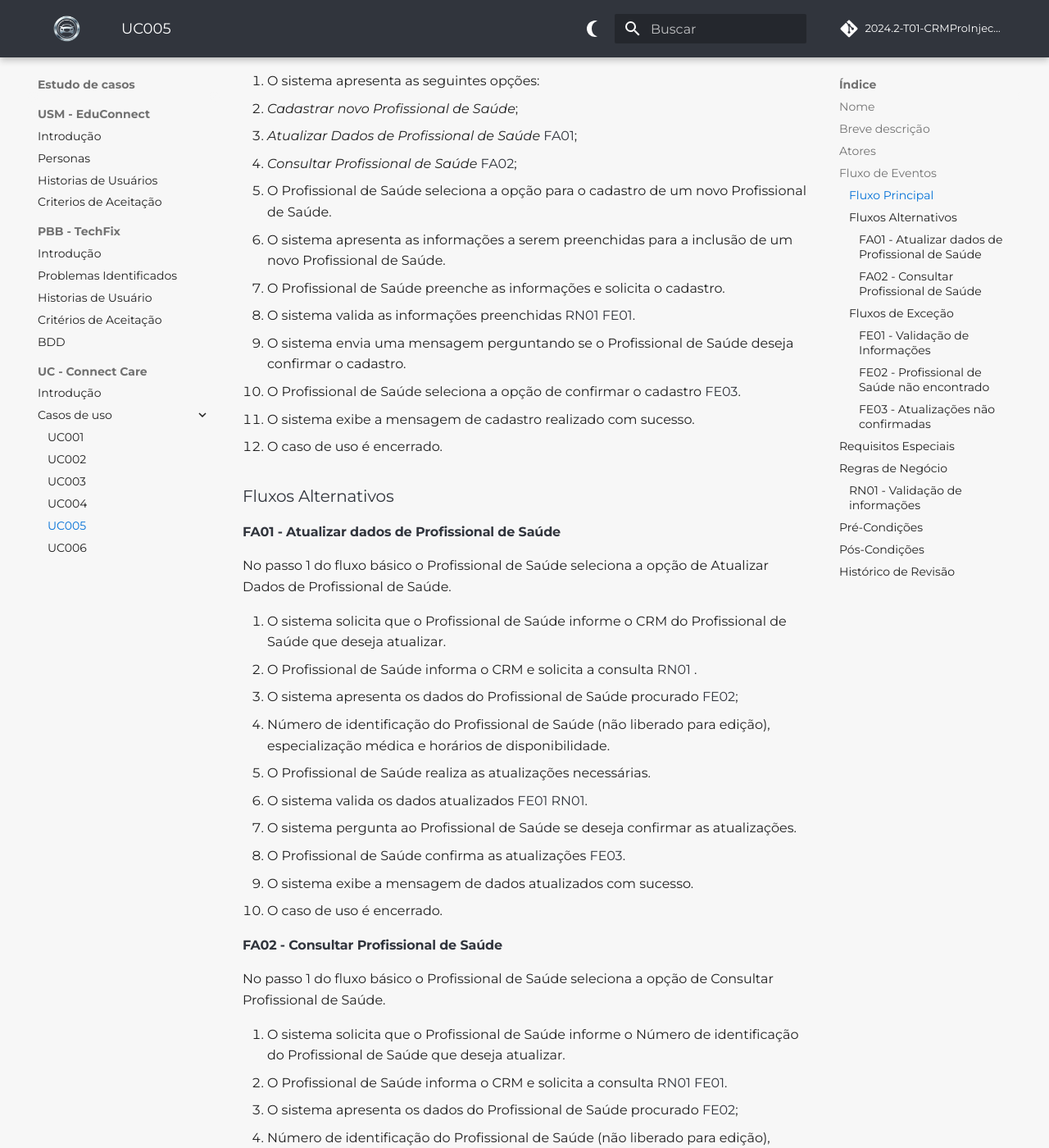
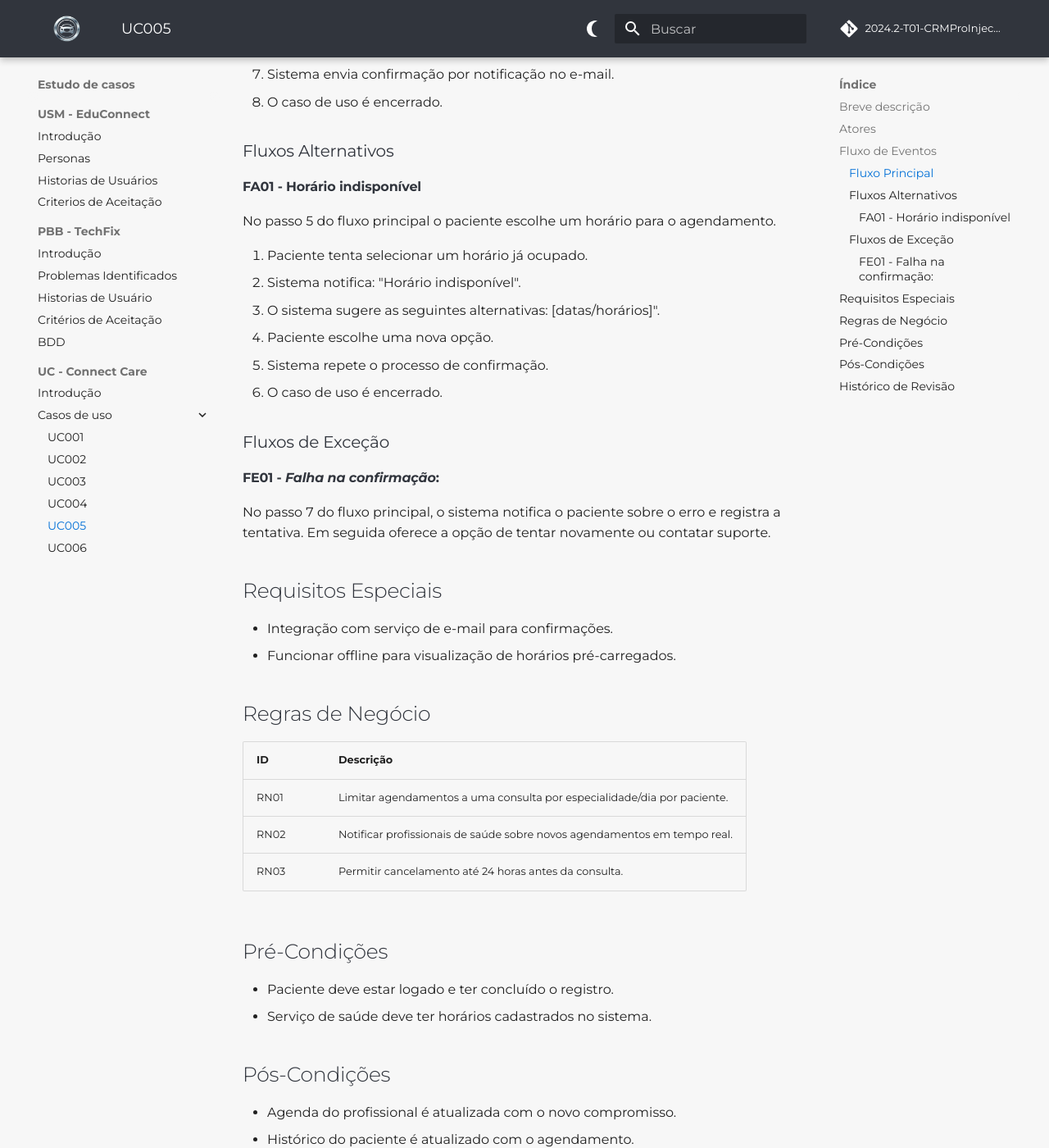
Before and after one commit to mdsreq-fga-unb/2024.2-T01-CRMProInjecao, an MkDocs documentation site: the page built from docs/estudo-de-caso-uc/caso-de-uso-05.md, in a window 1280 px wide and 1400 px high, scrolled down 796 px. Shown: the whole window at 82% size. Built offline with MkDocs 1.6.1 and Material for MkDocs 9.7.7, drawn with Linux system fonts in a browser that asks for light colours; comment, search, counter and statistics services are not loaded; the version menu is left out; some of the changed text lies outside the part shown.

Commit message:
atualização uc05

```diff
--- a/docs/estudo-de-caso-uc/caso-de-uso-05.md
+++ b/docs/estudo-de-caso-uc/caso-de-uso-05.md
@@ -1,108 +1,72 @@
+# Caso de Uso 05 - Agendar Consulta
 
-# Caso de Uso 02: Registrar Campanhas de Saúde
 
-## Nome
-Registrar Campanhas de Saúde
 
 ## Breve descrição
-Este caso de uso permite ao profissional de saúde criar um perfil profissional para que sejam registradas suas especializações e horários de disponibilidade. Para isso, é possível que seja realizado o cadastro, consulta e alteração dos dados do profissional de saúde.
+Permite ao paciente marcar consultas online ou presenciais em unidades de saúde ou com profissionais cadastrados.
 
 ## Atores
-- **Organizações**
+Paciente
 
 ## Fluxo de Eventos
 
 ### Fluxo Principal
-Este caso de uso é iniciado quando o profissional de saúde escolher a opção *Profissional de Saúde*.
+Este caso de uso é iniciado quando o paciente escolher a opção *Agendar Consulta*.
 
-1. O sistema apresenta as seguintes opções:
-- *Cadastrar novo Profissional de Saúde*;
-- *Atualizar Dados de Profissional de Saúde* [FA01](#fa01-atualizar-dados-de-profissional-de-saude);
-- *Consultar Profissional de Saúde* [FA02](#fa02-consultar-profissional-de-saude);
-
-2. O Profissional de Saúde seleciona a opção para o cadastro de um novo Profissional de Saúde.
-3. O sistema apresenta as informações a serem preenchidas para a inclusão de um novo Profissional de Saúde.
-4. O Profissional de Saúde preenche as informações e solicita o cadastro.
-5. O sistema valida as informações preenchidas [RN01](#rn01-validacao-de-informacoes) [FE01](#fe01-validacao-de-informacoes).
-6. O sistema envia uma mensagem perguntando se o Profissional de Saúde deseja confirmar o cadastro.
-7. O Profissional de Saúde seleciona a opção de confirmar o cadastro [FE03](#fe03-atualizacoes-nao-confirmadas).
-8. O sistema exibe a mensagem de cadastro realizado com sucesso.
-9. O caso de uso é encerrado.
-
+1. Paciente acessa a seção "Agendar Consulta".
+2. Sistema exibe serviços de saúde disponíveis com base na localização e histórico do paciente.
+3. Paciente seleciona um serviço de saúde (ex.: clínica pediátrica).
+4. Sistema exibe horários disponíveis para o serviço selecionado.
+5. Paciente escolhe um horário e confirma o agendamento.
+6. Sistema valida o horário e registra o agendamento.
+7. Sistema envia confirmação por notificação no e-mail.
+8. O caso de uso é encerrado.
 ### Fluxos Alternativos
 
-#### FA01 - Atualizar dados de Profissional de Saúde
+#### FA01 - Horário indisponível
 
-No passo 1 do fluxo básico o Profissional de Saúde seleciona a opção de Atualizar Dados de Profissional de Saúde.
+No passo 5 do fluxo principal o paciente escolhe um horário para o agendamento.
 
-1. O sistema solicita que o Profissional de Saúde informe o CRM do Profissional de Saúde que deseja atualizar.
-2. O Profissional de Saúde informa o CRM e solicita a consulta [RN01](#rn01-validacao-de-informacoes) .
-3. O sistema apresenta os dados do Profissional de Saúde procurado [FE02](#fe02-profissional-de-saude-nao-encontrado);
-- Número de identificação do Profissional de Saúde (não liberado para edição), especialização médica e horários de disponibilidade.
-4. O Profissional de Saúde realiza as atualizações necessárias.
-5. O sistema valida os dados atualizados [FE01](#fe01-validacao-de-informacoes) [RN01](#rn01-validacao-de-informacoes).
-6. O sistema pergunta ao Profissional de Saúde se deseja confirmar as atualizações.
-7. O Profissional de Saúde confirma as atualizações [FE03](#fe03-atualizacoes-nao-confirmadas).
-8. O sistema exibe a mensagem de dados atualizados com sucesso.
-9. O caso de uso é encerrado.
-
-#### FA02 - Consultar Profissional de Saúde
-
-No passo 1 do fluxo básico o Profissional de Saúde seleciona a opção de Consultar Profissional de Saúde.
-
-1. O sistema solicita que o Profissional de Saúde informe o Número de identificação do Profissional de Saúde que deseja atualizar.
-2. O Profissional de Saúde informa o CRM e solicita a consulta [RN01](#rn01-validacao-de-informacoes) [FE01](#fe01-validacao-de-informacoes).
-3. O sistema apresenta os dados do Profissional de Saúde procurado [FE02](#fe02-profissional-de-saude-nao-encontrado);
-- Número de identificação do Profissional de Saúde (não liberado para edição), especialização médica e horários de disponibilidade.
-4. O sistema apresenta a opção de voltar.
-5. O Profissional de Saúde seleciona a opção de voltar.
-6. O caso de uso é encerrado.
+5. Paciente tenta selecionar um horário já ocupado.
+6. Sistema notifica: "Horário indisponível".
+7. O sistema sugere as seguintes alternativas: [datas/horários]".
+8. Paciente escolhe uma nova opção.
+9. Sistema repete o processo de confirmação.
+10. O caso de uso é encerrado.
 
 ### Fluxos de Exceção
 
-#### FE01 - Validação de Informações
+#### FE01 - *Falha na confirmação*:
 
-Nos passos 5 do Fluxo Principal, 5 do FA01 ou 2 do FA02 o sistema verifica que uma ou mais informações não foram validadas (formato e/ou obrigatoriedade) e exibe uma mensagem informando ao Profissional de Saúde. O sistema retorna ao passo 4 do Fluxo Principal, 4 do FA01 ou 1 do FA02, conforme o local de onde foi chamado.
-
-#### FE02 - Profissional de Saúde não encontrado
-
-Nos passos 3 do FA01 ou 3 do FA02 o sistema não encontra o Profissional de Saúde informado e apresenta a mensagem. O sistema  retorna ao passo 2 do FA01 ou 2 do FA02, conforme o local de onde foi chamado.
-
-#### FE03 - Atualizações não confirmadas
-
-Nos passos 7 do Fluxo Principal ou 7 do FA01 o advogado não confirma as atualizações. O sistema retorna ao passo 6 do Fluxo Principal ou 6 do FA01 conforme o local de onde foi chamado.
+No passo 7 do fluxo principal, o sistema notifica o paciente sobre o erro e registra a tentativa. Em seguida oferece a opção de tentar novamente ou contatar suporte.
 
 ## Requisitos Especiais
 
-- O sistema deve estar acessível em dispositivos móveis com Android e iOS.
-- O tempo máximo de resposta do sistema para validação deve ser inferior a 2 segundos.
-- Os campos obrigatórios devem ser destacados e informados ao usuário caso estejam vazios.
+- Integração com serviço de e-mail para confirmações.
+- Funcionar offline para visualização de horários pré-carregados.
 
 ## Regras de Negócio
 
-### RN01 - Validação de informações
-As seguintes validações devem ser realizadas:
-
-| Nome                        |         Formato         | Obrigatoriedade | Valores |
-|-----------------------------|:----------------------:|:--------------:|:--------|
-| Número de identificação     |      9999999999       |       Sim      | -       |
-| Especialização médica       | Texto até 500 caracteres |       Sim      | -       |
-| Horários de disponibilidade | Texto até 500 caracteres |       Sim      | -       |
-
+| ID | Descrição |
+|----|-----------|
+| RN01 | Limitar agendamentos a uma consulta por especialidade/dia por paciente. |
+| RN02 | Notificar profissionais de saúde sobre novos agendamentos em tempo real. |
+| RN03 | Permitir cancelamento até 24 horas antes da consulta. |
 
 
 ## Pré-Condições
 
-- O profissional de saúde deve ter acesso ao sistema Connect Care via web ou aplicativo móvel.
-- O profissional de saúde deve fornecer informações válidas para completar o registro.
+- Paciente deve estar logado e ter concluído o registro.
+- Serviço de saúde deve ter horários cadastrados no sistema.
 
 ## Pós-Condições
 
-- Após o registro bem-sucedido, o profissional de saúde pode acessar sua conta e utilizar os serviços do sistema.
-- O sistema armazena os dados do profissional de saúde para futuras autenticações.
+- Agenda do profissional é atualizada com o novo compromisso.
+- Histórico do paciente é atualizado com o agendamento.
 
 ## Histórico de Revisão
 
-| Versão | Descrição | Autor | Data |
-| ------ | ------------------------------------------------------------------- | ------------ |---------- |
-| 1.0 | Criação da Especificação | [Arthur Heleno](http://github.com/arthur-heleno) | 10/02/2025 |
+
+| Versão | Descrição          | Autor                                            | Data       |
+| ------ | ------------------ | ------------------------------------------------ | ---------- |
+| 1.1    | Adicionamento UC05 | [Fabio Torres](http://github.com/fabioaletorres) | 11/02/2025 |
```
